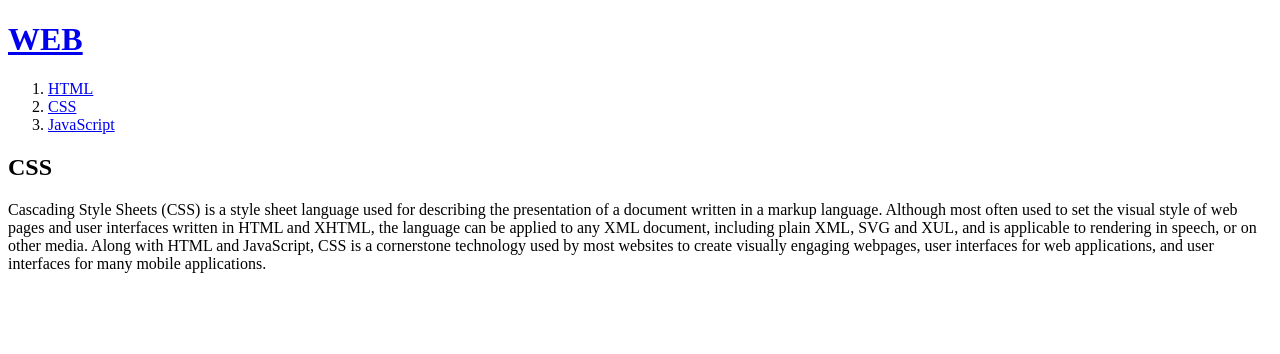
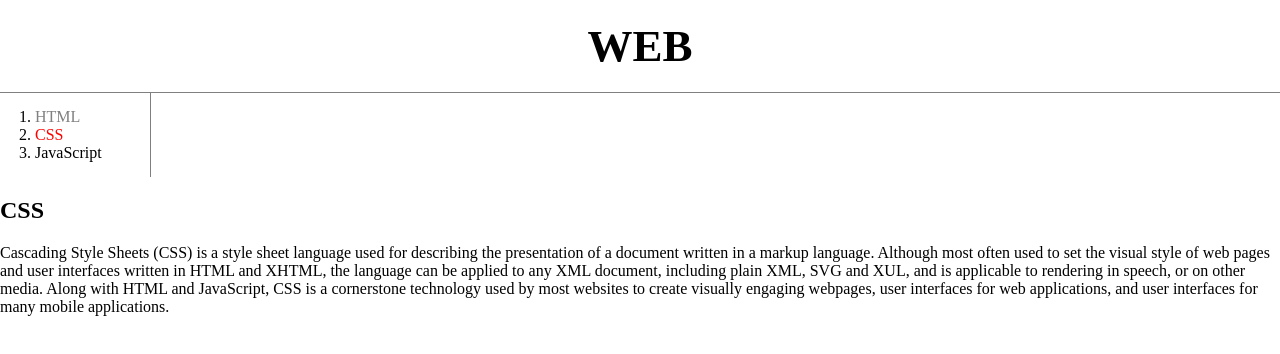
Before and after one commit to captainvvin/WEB---HTML-CSS, a plain HTML site: page 2.html in a window 1280 px wide. Drawn offline with Linux system fonts and the light colour scheme.

Commit message:
Add files via upload

```diff
--- a/2.html
+++ b/2.html
@@ -3,14 +3,51 @@
 <head>
   <title>WEB1 - CSS</title>
   <meta charset="utf-8">
+  <style>
+  body{
+    margin : 0;
+  }
+   a {
+     color:black;
+     text-decoration: none;
+   }
+   .saw {
+     color:gray;
+   }
+   #active {
+     color:red;
+   }
+   h1 {
+     font-size : 45px;
+     text-align : center;
+     border-bottom : 1px solid gray;
+     margin : 0;
+     padding : 20px;
+   }
+   ol {
+     border-right : 1px solid gray;
+     width : 100px;
+     margin : 0;
+     margin-left : 20px;
+     padding : 15px;
+   }
+  </style>
+  <!-- tag about using CSS (line no 6 to 11)
+       all a tag in this web page (line no 7 to 10)
+       default text color is black (line no 8)
+       no decoration (line no 9) -->
 </head>
 <body>
   <h1><a href="index.html">WEB</a></h1>
   <ol>
-    <li><a href="1.html">HTML</a></li>
-    <li><a href="2.html">CSS</a></li>
+    <li><a href="1.html" class="saw" >HTML</a></li>
+    <li><a href="2.html" class="saw" id="active">CSS</a></li>
     <li><a href="3.html">JavaScript</a></li>
   </ol>
+  <!-- power of tag, class, id :        id  >>  class  >>  tag
+       if when same selectors are conflicted latest selector is applyed
+       value of id is should be used only one
+       and id & class called selector (선택자) -->
   <h2>CSS</h2>
   <p>
     Cascading Style Sheets (CSS) is a style sheet language used for describing the presentation of a document written in a markup language. Although most often used to set the visual style of web pages and user interfaces written in HTML and XHTML, the language can be applied to any XML document, including plain XML, SVG and XUL, and is applicable to rendering in speech, or on other media. Along with HTML and JavaScript, CSS is a cornerstone technology used by most websites to create visually engaging webpages, user interfaces for web applications, and user interfaces for many mobile applications.
```
Also changed, not shown: add_work.html (added, +1 -0 lines), box.html (added, +40 -0 lines), box_model.png (added).
